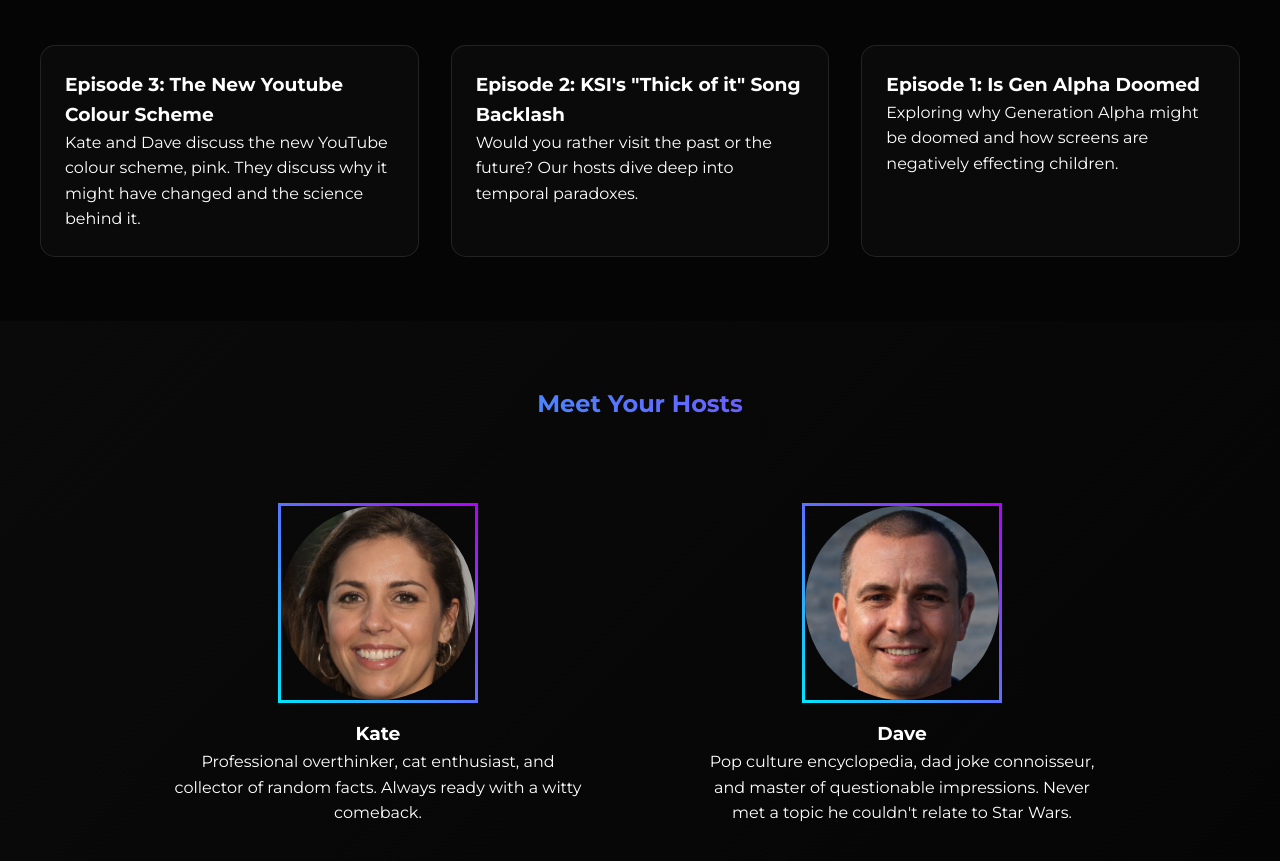
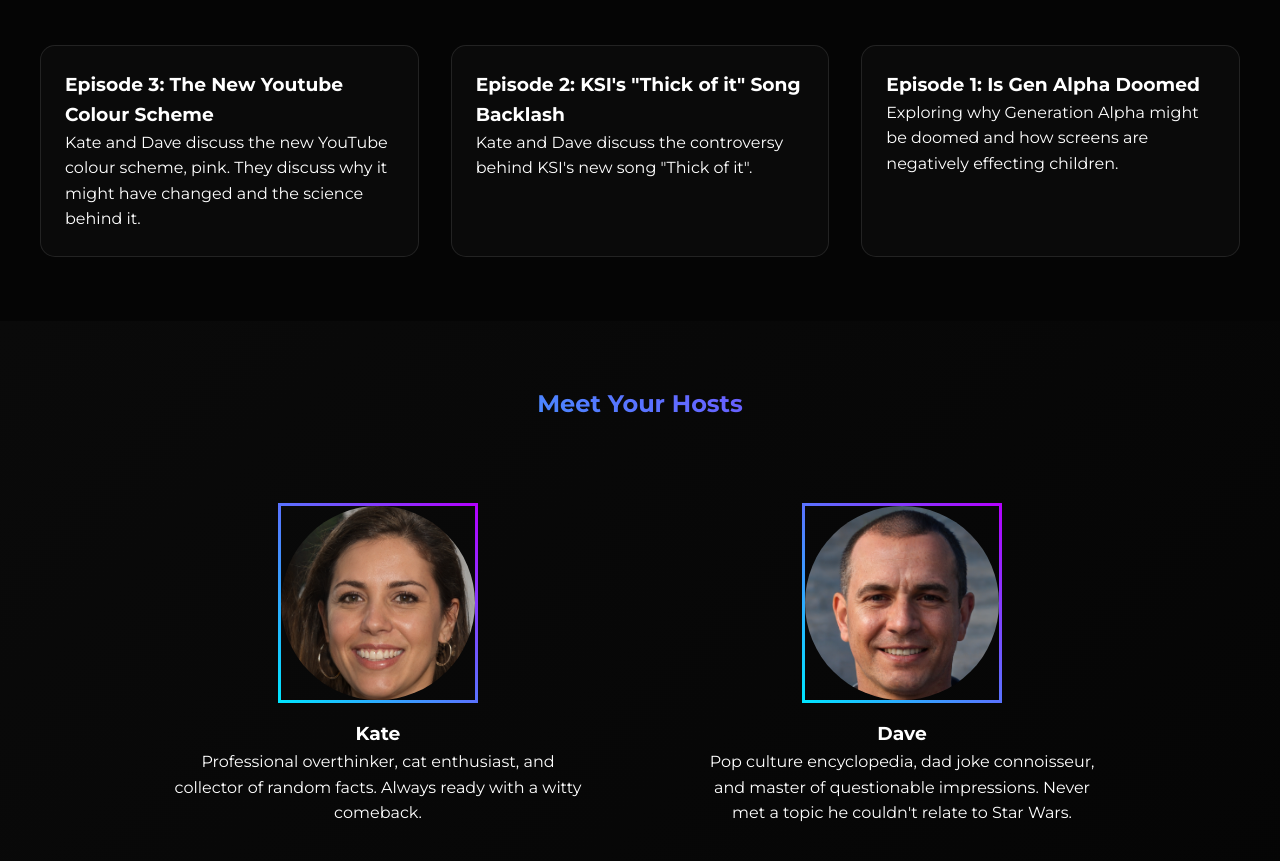
Before and after one commit to DevinCreates62/Vocal-Orbit, a plain HTML site: page index.html in a window 1280 px wide. Shown: the part 1005-1866 px from the top of the page. Drawn offline with Linux system fonts and the light colour scheme.

Commit message:
Update index.html

```diff
--- a/index.html
+++ b/index.html
@@ -138,7 +138,7 @@ body {
       </div>
       <div class="episode-card">
         <h3>Episode 2: KSI's "Thick of it" Song Backlash</h3>
-        <p>Would you rather visit the past or the future? Our hosts dive deep into temporal paradoxes.</p>
+        <p>Kate and Dave discuss the controversy behind KSI's new song "Thick of it". </p>
       </div>
       <div class="episode-card">
         <h3>Episode 1: Is Gen Alpha Doomed</h3>
```
